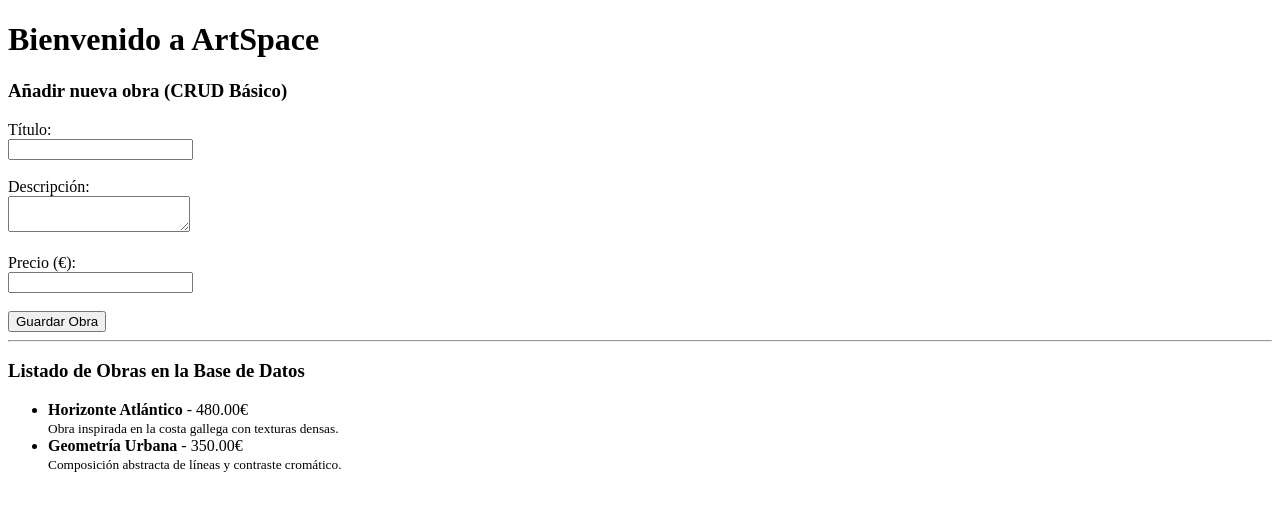
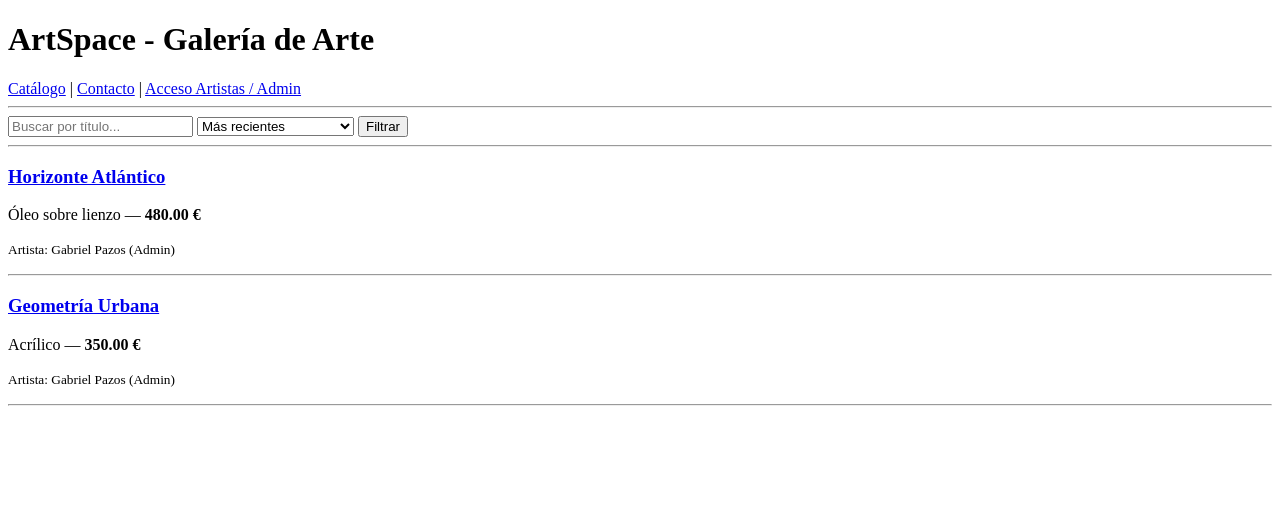
Before and after one commit to retr0500/artspace, a Laravel app: page / in a window 1280 px wide. Shown: the top 511 px of the page. Run offline with Laravel 12, Linux system fonts and the light colour scheme; data comes from the database, SQL or seed files in the repository.

Commit message:
feat: completa base de datos de 3 entidades, login admin, CRUD de obras y mensajes

```diff
--- a/app/Http/Controllers/ArtworkController.php
+++ b/app/Http/Controllers/ArtworkController.php
@@ -1,4 +1,5 @@
 <?php
+
 namespace App\Http\Controllers;
 
 use App\Models\Artwork;
@@ -6,20 +7,34 @@
 
 class ArtworkController extends Controller
 {
-       // Ver el listado de obras
-       public function index() {
-           $obras = Artwork::all();
+    public function index(Request $request)
+    {
+        $query = Artwork::with('user');
+
+        if ($request->filled('buscar')) {
+            $query->where('titulo', 'like', '%' . $request->buscar . '%');
+        }
+
+        if ($request->filled('tecnica')) {
+            $query->where('tecnica', $request->tecnica);
+        }
+
+        $orden = $request->get('orden', 'recientes');
+        if ($orden === 'precio_asc') {
+            $query->orderBy('precio', 'asc');
+        } elseif ($orden === 'precio_desc') {
+            $query->orderBy('precio', 'desc');
+        } else {
+            $query->latest();
+        }
+
+        $obras = $query->paginate(6)->withQueryString();
         return view('obras.index', compact('obras'));
     }
 
-       // Guardar una obra nueva
-       public function store(Request $request) {
-           $obra = new Artwork();
-           $obra->titulo = $request->titulo;
-           $obra->descripcion = $request->descripcion;
-           $obra->precio = $request->precio;
-           $obra->save();
-
-           return redirect('/'); // Vuelve a la pagina principal
+    public function show($id)
+    {
+        $obra = Artwork::with('user')->findOrFail($id);
+        return view('obras.show', compact('obra'));
     }
 }
--- a/resources/views/obras/index.blade.php
+++ b/resources/views/obras/index.blade.php
@@ -1,36 +1,38 @@
 <!DOCTYPE html>
-<html>
-<head>
-    <title>ArtSpace - MVP</title>
-</head>
+<html lang="es">
+<head><meta charset="UTF-8"><title>ArtSpace - Galería</title></head>
 <body>
-    <h1>Bienvenido a ArtSpace</h1>
-
-    <h3>Añadir nueva obra (CRUD Básico)</h3>
-    <form action="/guardar-obra" method="POST">
-        @csrf
-        <label>Título:</label><br>
-        <input type="text" name="titulo" required><br><br>
-
-        <label>Descripción:</label><br>
-        <textarea name="descripcion" required></textarea><br><br>
-
-        <label>Precio (€):</label><br>
-        <input type="number" step="0.01" name="precio" required><br><br>
-
-        <button type="submit">Guardar Obra</button>
-    </form>
-
+    <h1>ArtSpace - Galería de Arte</h1>
+    <nav>
+        <a href="{{ route('home') }}">Catálogo</a> |
+        <a href="{{ route('contacto') }}">Contacto</a> |
+        <a href="{{ route('login') }}">Acceso Artistas / Admin</a>
+    </nav>
     <hr>
 
-    <h3>Listado de Obras en la Base de Datos</h3>
-    <ul>
-        @foreach($obras as $obra)
-            <li>
-                <strong>{{ $obra->titulo }}</strong> - {{ $obra->precio }}€ <br>
-                <small>{{ $obra->descripcion }}</small>
-            </li>
-        @endforeach
-    </ul>
+    <form method="GET" action="{{ route('home') }}">
+        <input type="text" name="buscar" placeholder="Buscar por título..." value="{{ request('buscar') }}">
+        <select name="orden">
+            <option value="recientes" {{ request('orden') == 'recientes' ? 'selected' : '' }}>Más recientes</option>
+            <option value="precio_asc" {{ request('orden') == 'precio_asc' ? 'selected' : '' }}>Precio: menor a mayor</option>
+            <option value="precio_desc" {{ request('orden') == 'precio_desc' ? 'selected' : '' }}>Precio: mayor a menor</option>
+        </select>
+        <button type="submit">Filtrar</button>
+    </form>
+    <hr>
+
+    @foreach($obras as $obra)
+        <article>
+            <h3><a href="{{ route('obras.show', $obra->id) }}">{{ $obra->titulo }}</a></h3>
+            @if($obra->imagen)
+                <img src="{{ asset('storage/' . $obra->imagen) }}" alt="{{ $obra->titulo }}" width="200"><br>
+            @endif
+            <p>{{ $obra->tecnica }} — <strong>{{ $obra->precio }} €</strong></p>
+            <p><small>Artista: {{ $obra->user->name ?? 'Desconocido' }}</small></p>
+        </article>
+        <hr>
+    @endforeach
+
+    {{ $obras->links() }}
 </body>
 </html>
```
Lines whose indentation alone changed are shown as unchanged.
